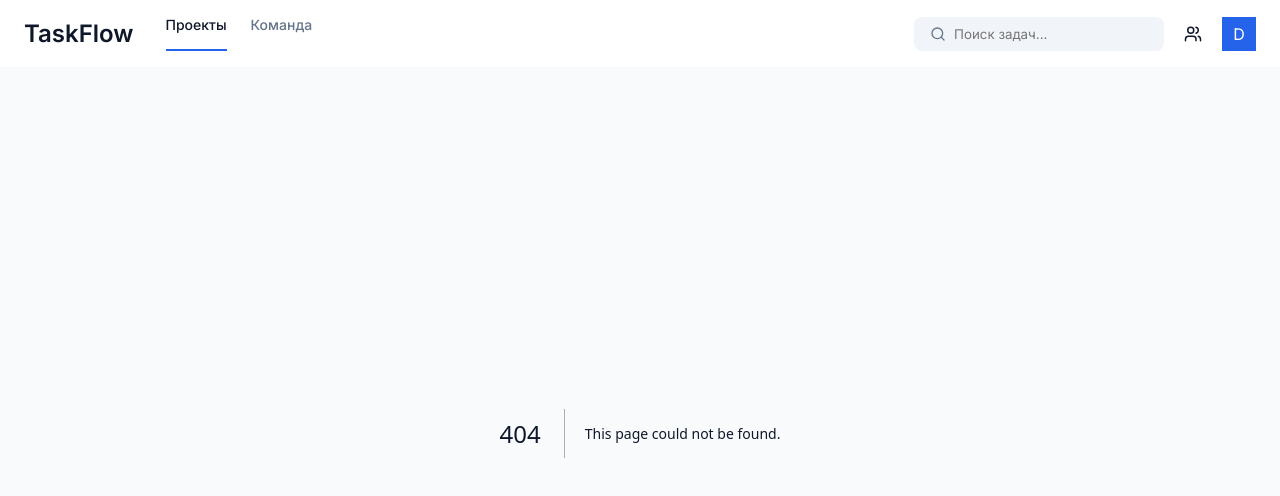
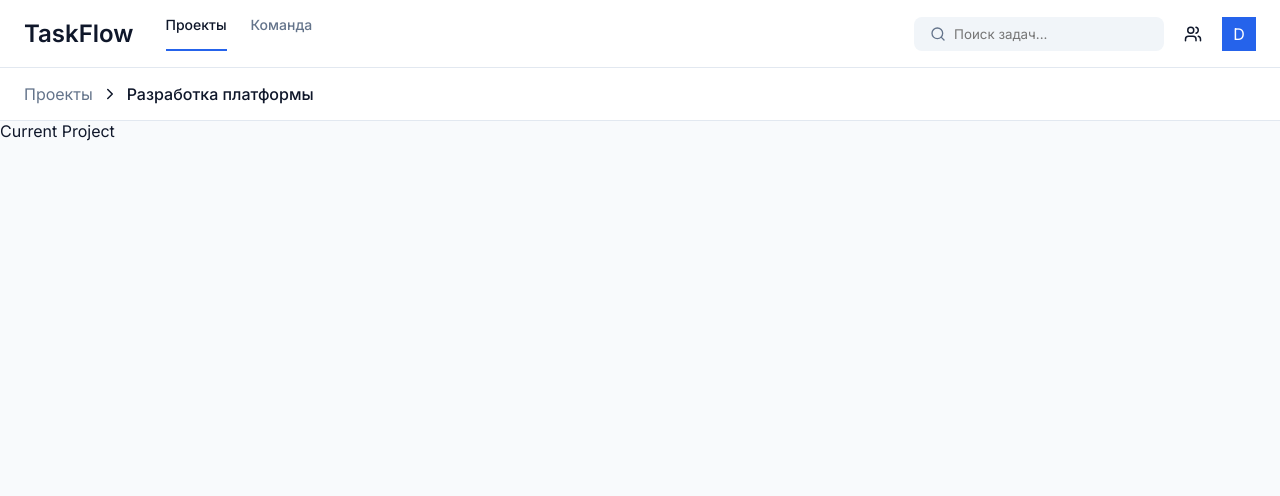
Before and after one commit to DimaJun/taskflow, a Next.js app: page /projects/1 in a window 1280 px wide. Before the commit this address had no page. Shown: the top 496 px of the page. Built offline with nearby package versions, Linux system fonts and the light colour scheme.

Commit message:
added: project page, breadcrumbs ui;

```diff
--- /dev/null
+++ b/src/app/projects/[id]/layout.tsx
@@ -0,0 +1,17 @@
+import { PropsWithChildren } from 'react';
+import { Breadcrumbs } from '@/shared/ui/Breadcrumbs';
+import s from './page.module.scss';
+import { Metadata } from 'next';
+
+export const metadata: Metadata = {
+	title: 'Projects',
+};
+
+export default function ProjectLayout({ children }: PropsWithChildren) {
+	return (
+		<div className={s.project}>
+			<Breadcrumbs items={[{ label: 'Проекты', href: '/projects' }, { label: 'Разработка платформы' }]} />
+			{children}
+		</div>
+	);
+}
--- /dev/null
+++ b/src/app/projects/[id]/page.tsx
@@ -0,0 +1,3 @@
+export default function Project() {
+	return <div>Current Project</div>;
+}
--- a/src/entities/Project/ui/ProjectCard/ProjectCard.module.scss
+++ b/src/entities/Project/ui/ProjectCard/ProjectCard.module.scss
@@ -3,6 +3,7 @@
   position: relative;
   background-color: var(--color-white);
   padding: var(--indent-32) var(--indent-24);
+  outline: 1px solid var(--input-outline);
   border-radius: var(--indent-12);
   overflow: hidden;
 
--- /dev/null
+++ b/src/shared/ui/Breadcrumbs/Breadcrumbs.module.scss
@@ -0,0 +1,24 @@
+.breadcrumbs {
+  padding: var(--indent-16) var(--indent-24);
+  background-color: var(--color-white);
+  border-block: 1px solid var(--input-outline);
+
+}
+
+.breadcrumbs, .item {
+  display: flex;
+  align-items: center;
+  gap: var(--indent-8);
+}
+
+.href {
+  transition: var(--transition);
+    color: var(--color-secondary);
+  &:hover {
+    color: var(--color-primary);
+  }
+}
+
+.current {
+  font-weight: 500;
+}
--- /dev/null
+++ b/src/shared/ui/Breadcrumbs/Breadcrumbs.tsx
@@ -0,0 +1,45 @@
+import s from './Breadcrumbs.module.scss';
+import Link from 'next/link';
+import { ChevronRight } from 'lucide-react';
+
+export interface Crumb {
+	label: string;
+	href?: string;
+}
+
+interface Props {
+	items: Crumb[];
+}
+
+export function Breadcrumbs({ items }: Props) {
+	return (
+		<nav
+			className={s.breadcrumbs}
+			aria-label='Breadcrumb'
+		>
+			{items.map(({ label, href }, index) => {
+				const isLast = index === items.length - 1;
+
+				return (
+					<span
+						key={index}
+						className={s.item}
+					>
+						{href && !isLast ? (
+							<Link
+								className={s.href}
+								href={href}
+							>
+								{label}
+							</Link>
+						) : (
+							<span className={s.current}>{label}</span>
+						)}
+
+						{!isLast && <ChevronRight size={18} />}
+					</span>
+				);
+			})}
+		</nav>
+	);
+}
--- /dev/null
+++ b/src/shared/ui/Breadcrumbs/index.ts
@@ -0,0 +1,2 @@
+export { Breadcrumbs } from './Breadcrumbs';
+export type { Crumb } from './Breadcrumbs';
```
Also changed, not shown: src/app/projects/[id]/page.module.scss (added).
